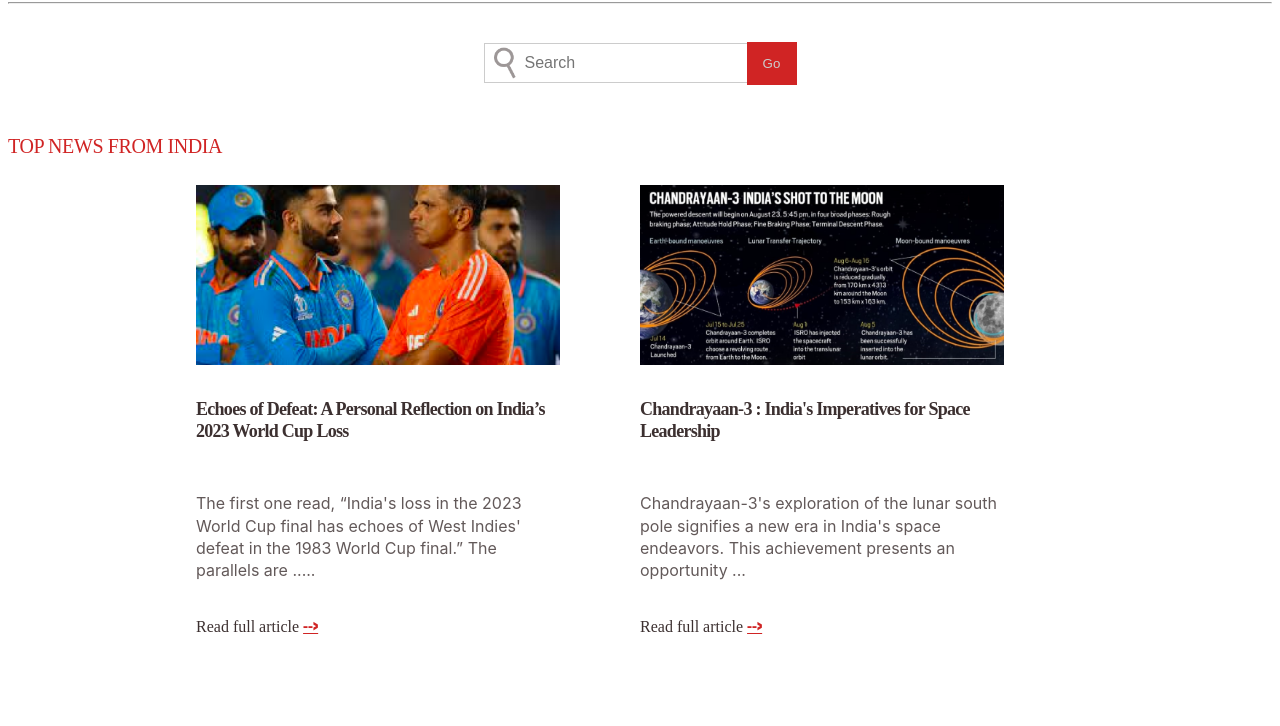
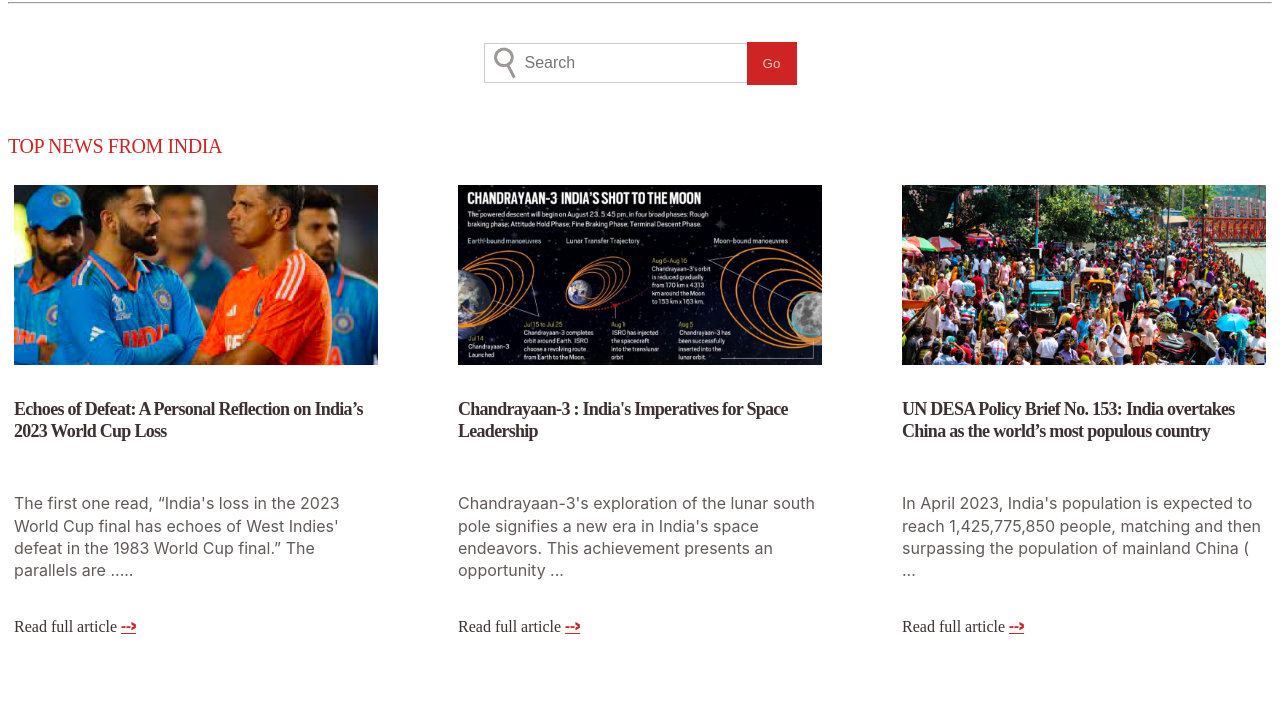
Before and after one commit to burnik2/Hackathon-1.0, a plain HTML site: page index.html in a window 1280 px wide. Shown: the part 74-800 px from the top of the page. Drawn offline with Linux system fonts and the light colour scheme.

Commit message:
Add files via upload

```diff
--- a/style.css
+++ b/style.css
@@ -75,11 +75,11 @@ h2{
     flex-wrap: wrap;
     align-items: flex-start;
     justify-content: center;
+    gap: 80px;
 }
 .box{
     display: flex;
     flex-direction: column;
-    margin-right: 80px;
     margin-bottom: 96px;
     gap: 16px;
 }
```
